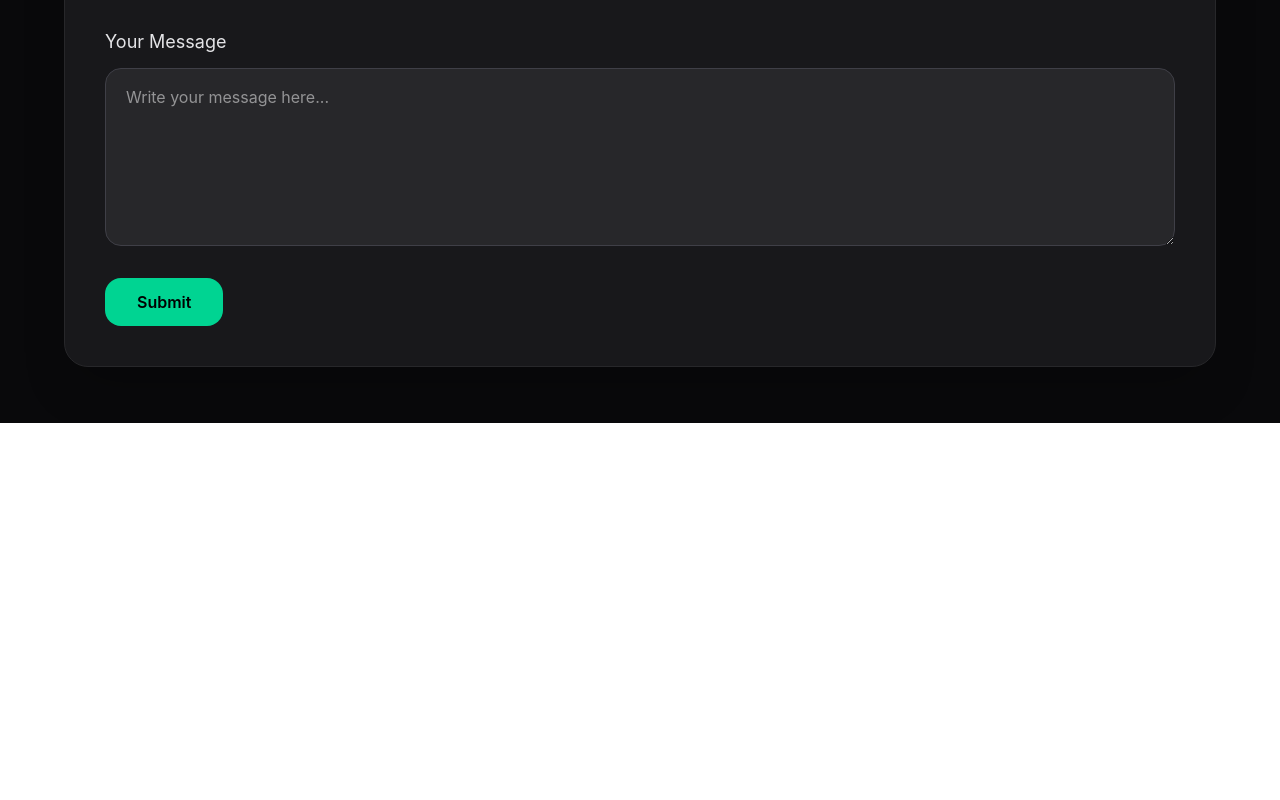
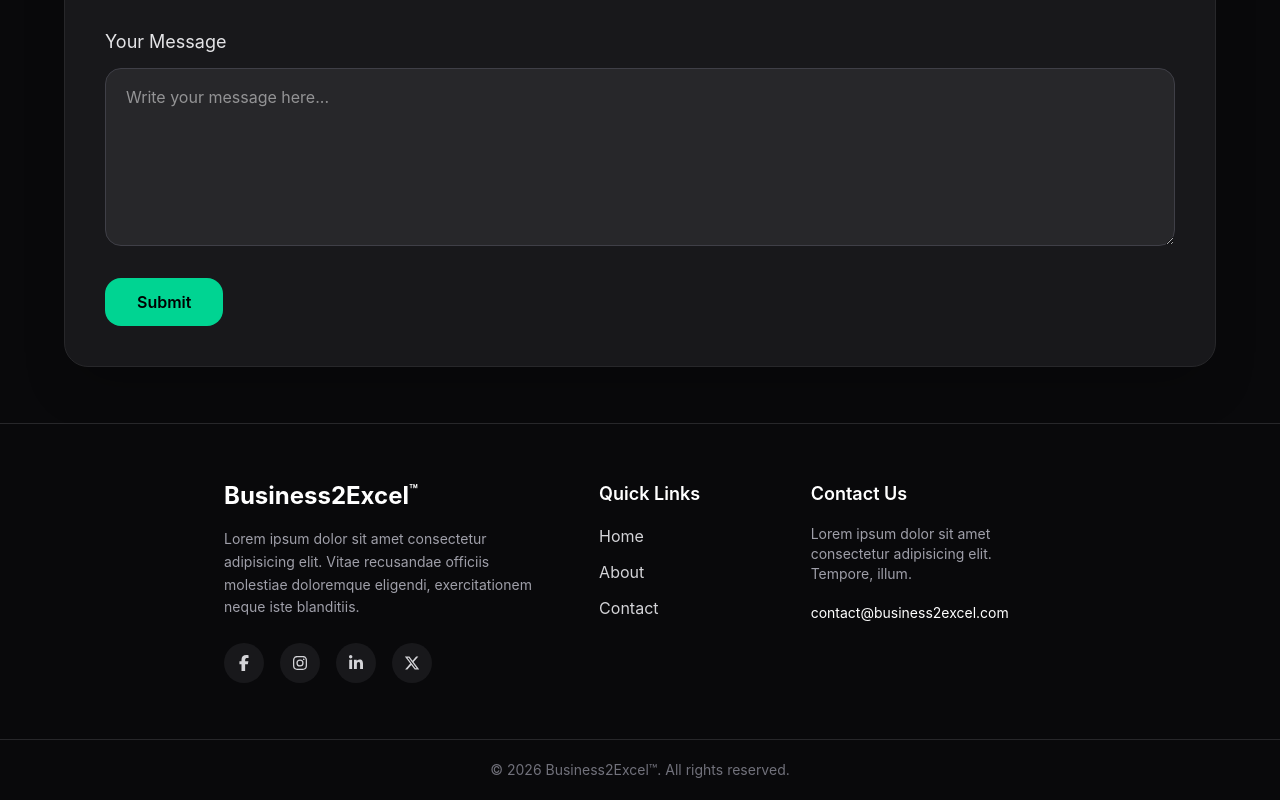
Before and after one commit to RogerWaltin/Business2Excel, a React (Vite) app in the folder Client/: page /Contact in a window 1280 px wide. Shown: the part 466-1266 px from the top of the page. Before the commit the page ends 889 px from the top, so only its background shows below. Built offline with nearby package versions, Linux system fonts and the light colour scheme.

Commit message:
footer created

```diff
--- a/Client/index.html
+++ b/Client/index.html
@@ -6,7 +6,7 @@
     <meta name="viewport" content="width=device-width, initial-scale=1.0" />
     <title>client</title>
   </head>
-  <body>
+  <body style="background-color: #09090B;">
     <div id="root"></div>
     <script type="module" src="/src/main.jsx"></script>
   </body>
--- a/Client/package.json
+++ b/Client/package.json
@@ -10,6 +10,10 @@
     "preview": "vite preview"
   },
   "dependencies": {
+    "@fortawesome/fontawesome-svg-core": "^7.2.0",
+    "@fortawesome/free-brands-svg-icons": "^7.2.0",
+    "@fortawesome/free-solid-svg-icons": "^7.2.0",
+    "@fortawesome/react-fontawesome": "^3.3.1",
     "@tailwindcss/vite": "^4.3.0",
     "react": "^19.2.6",
     "react-dom": "^19.2.6",
--- a/Client/src/App.jsx
+++ b/Client/src/App.jsx
@@ -3,6 +3,7 @@ import { Route, Routes } from "react-router-dom"
 import Contact from "./Pages/Contact.jsx"
 import Home from "./Pages/Home.jsx"
 import About from "./Pages/About.jsx"
+import Footer from "./Components/Footer.jsx"
 
  export default function App() {
 
@@ -14,6 +15,7 @@ import About from "./Pages/About.jsx"
         <Route path="/About" element = {<About />} />
         <Route path="/Contact" element = {<Contact />} />
       </Routes>
+      <Footer />
     </div>
   )
 }
--- /dev/null
+++ b/Client/src/Components/Footer.jsx
@@ -0,0 +1,83 @@
+import { Link } from "react-router-dom"
+import { FontAwesomeIcon } from "@fortawesome/react-fontawesome"
+import { faFacebookF, faInstagram, faLinkedinIn, faXTwitter } from "@fortawesome/free-brands-svg-icons"
+
+export default function Footer() {
+    const navLinks = [
+        { label: "Home", to: "/" },
+        { label: "About", to: "/about" },
+        { label: "Contact", to: "/contact" },
+    ]
+
+    const socialLinks = [
+        { icon: faFacebookF, href: "https://facebook.com", label: "Facebook" },
+        { icon: faInstagram, href: "https://instagram.com", label: "Instagram" },
+        { icon: faLinkedinIn, href: "https://linkedin.com", label: "LinkedIn" },
+        { icon: faXTwitter, href: "https://x.com", label: "X" },
+    ]
+
+    return (
+        <footer className="bg-zinc-950 text-zinc-300 border-t border-zinc-800">
+            <div className="max-w-7xl mx-50 px-6 py-14 grid gap-12 md:grid-cols-[2fr_1fr_1.5fr]">
+                <div className="space-y-4">
+                    <h2 className="text-2xl font-bold text-white">
+                        Business2Excel<span className="align-super text-sm">™</span>
+                    </h2>
+
+                    <p className="text-sm leading-relaxed text-zinc-400">
+                        Lorem ipsum dolor sit amet consectetur adipisicing elit. Vitae recusandae officiis molestiae
+                        doloremque eligendi, exercitationem neque iste blanditiis.
+                    </p>
+
+                    <div className="flex items-center gap-4 pt-2">
+                        {socialLinks.map(link => (
+                            <a
+                                key={link.label}
+                                href={link.href}
+                                target="_blank"
+                                rel="noopener noreferrer"
+                                aria-label={link.label}
+                                className="w-10 h-10 flex items-center justify-center rounded-full bg-zinc-900 hover:bg-zinc-800 transition-colors duration-200"
+                            >
+                                <FontAwesomeIcon icon={link.icon} />
+                            </a>
+                        ))}
+                    </div>
+                </div>
+
+                <div>
+                    <h3 className="text-lg font-semibold text-white mb-4">Quick Links</h3>
+
+                    <ul className="space-y-3">
+                        {navLinks.map(link => (
+                            <li key={link.label}>
+                                <Link to={link.to} className="hover:text-white transition-colors duration-200">
+                                    {link.label}
+                                </Link>
+                            </li>
+                        ))}
+                    </ul>
+                </div>
+
+                <div className="space-y-4">
+                    <h3 className="text-lg font-semibold text-white">Contact Us</h3>
+
+                    <p className="text-sm text-zinc-400">
+                        Lorem ipsum dolor sit amet consectetur adipisicing elit. Tempore, illum.
+                    </p>
+
+                    <a
+                        href="mailto:contact@business2excel.com"
+                        className="inline-block text-sm text-white hover:text-zinc-300 transition-colors duration-200"
+                    >
+                        contact@business2excel.com
+                    </a>
+                </div>
+            </div>
+
+            <div className="border-t border-zinc-800 py-5 px-6 text-center text-sm text-zinc-500">
+                © {new Date().getFullYear()} Business2Excel™. All rights reserved.
+            </div>
+        </footer>
+    )
+}
```
Also changed, not shown: 1 other file (tests, documents, lock files or other folders).
